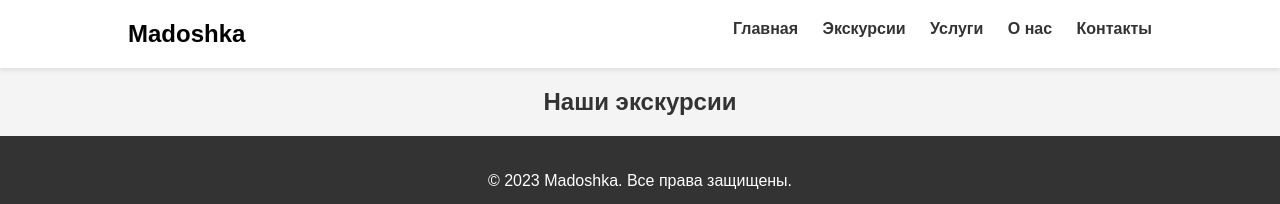
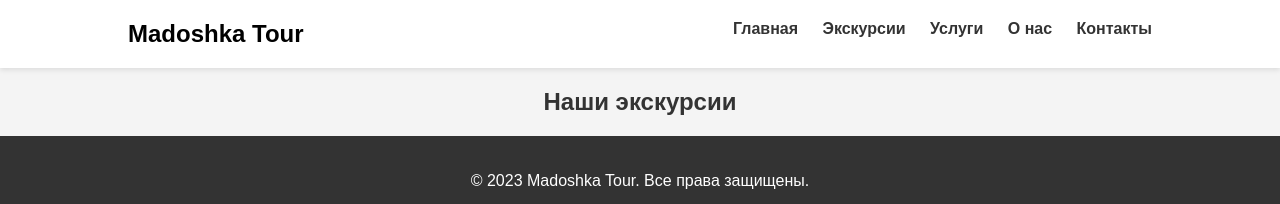
Before and after one commit to Hirtizli91/madoshka, a plain HTML site: page ekskursii.html in a window 1280 px wide. Shown: the top 204 px of the page. Drawn offline with Linux system fonts and the light colour scheme.

Commit message:
Update ekskursii.html

```diff
--- a/ekskursii.html
+++ b/ekskursii.html
@@ -10,7 +10,7 @@
 <body>
     <header>
         <div class="container">
-            <div class="logo">Madoshka</div>
+            <div class="logo">Madoshka Tour</div>
             <nav>
                 <ul>
                     <li><a href="index.html">Главная</a></li>
@@ -33,7 +33,7 @@
 
      <footer>
         <div class="container">
-            <p>&copy; 2023 Madoshka. Все права защищены.</p>
+            <p>&copy; 2023 Madoshka Tour. Все права защищены.</p>
             <div class="footer-social">
                 <a href="https://wa.me/905443814419" target="_blank"><i class="fab fa-whatsapp"></i></a>
                 <a href="https://t.me/hirtizli91" target="_blank"><i class="fab fa-telegram"></i></a>
```
